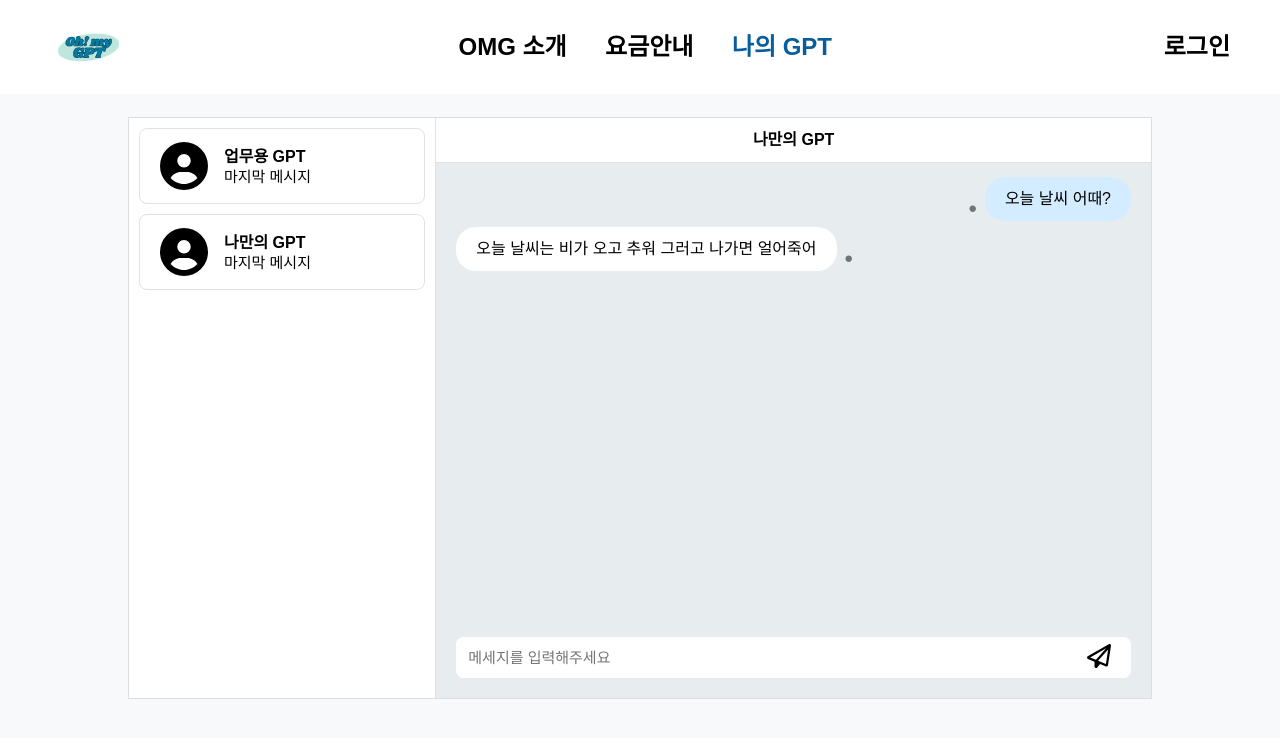
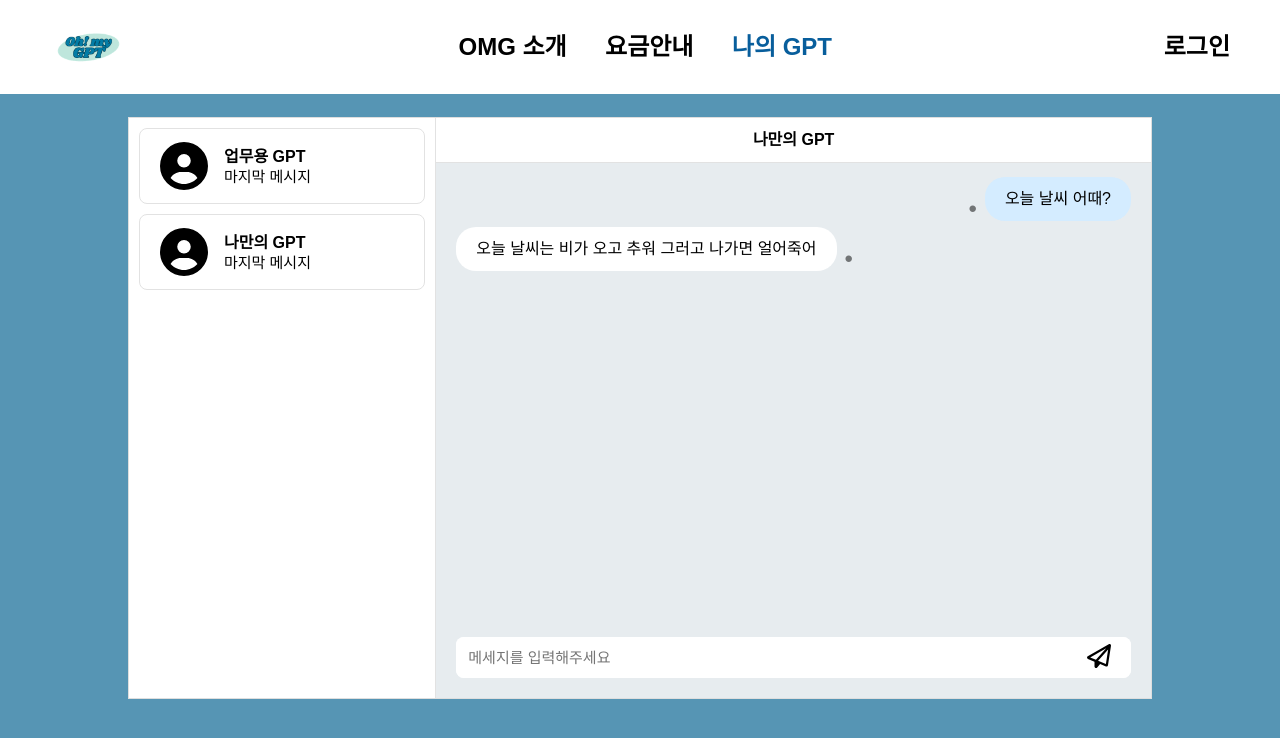
Before and after one commit to wktls63/Oh-My-GPT, a Django app: page /chat/ in a window 1280 px wide. Shown: the top 738 px of the page. Run offline with Django 4.2, Linux system fonts and the light colour scheme; parts of the project's set-up code (start-up, migrations or seed data) failed here and were passed over.

Commit message:
Update : chat background css

```diff
--- a/omg_project/omg_app/static/css/chat.css
+++ b/omg_project/omg_app/static/css/chat.css
@@ -1,5 +1,10 @@
 body {
-    background-color: #f8f9fa;
+    background-color: rgb(15, 105, 149, .7);
+    /* background-image: linear-gradient(
+        rgba(255, 255, 255, 0.1),
+        rgba(255, 255, 255, 0.1)
+      ), url('../../static/img/index.jpg');
+    background-size: cover; */
 }
 
 .bold {
@@ -79,7 +84,6 @@ body {
     height: auto;
     background-color: transparent;
 }
-
 
 .chat-thumb-text {
     margin-top: 4px;
```
